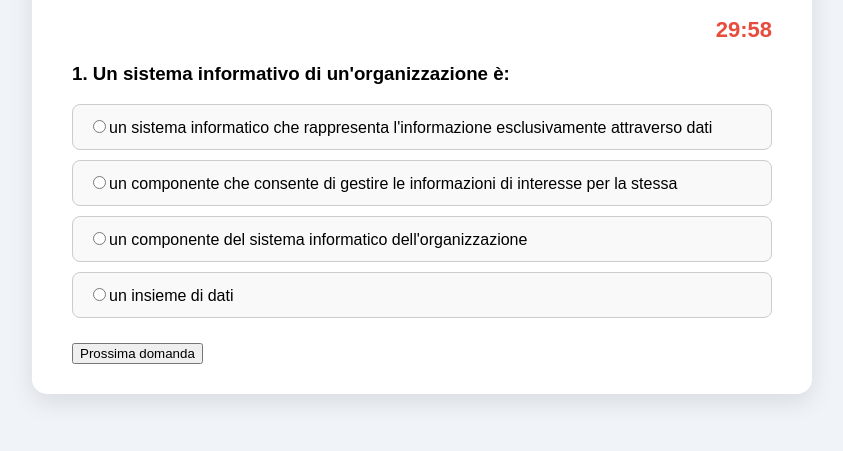
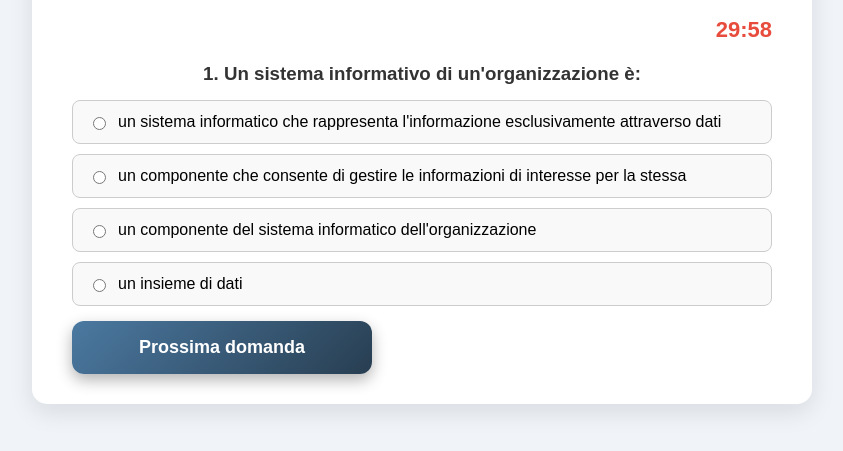
Before and after one commit to corby88/Pegaso, a plain HTML site: page index.html in a window 1280 px wide. Both pictures are taken after a click on the button "Inizia Esame". Shown: the part 131-582 px from the top of the page, without its empty margins (218-1061 px from the left). Drawn offline with Linux system fonts and the light colour scheme.

Commit message:
Fix CSS syntax and enhance button styles

```diff
--- a/style.css
+++ b/style.css
@@ -41,4 +41,81 @@ body {
   border: 1px solid #ccc;
   margin: 10px 0;
   cursor: pointer;
-  transit
+  transition: all 0.3s ease;
+  display: flex;
+  align-items: center;
+  background: #f9f9f9;
+}
+
+/* Hover sulle risposte */
+.answer:hover {
+  background: #e8f0fe;
+  border-color: #4285f4;
+}
+
+/* Radio input dentro le risposte */
+.answer input[type="radio"] {
+  margin-right: 12px;
+  cursor: pointer;
+}
+
+/* Risposta selezionata */
+.answer input[type="radio"]:checked + span {
+  font-weight: bold;
+}
+
+/* Bottone generale */
+button {
+  padding: 16px 30px;         /* Più grande e spazioso */
+  font-size: 18px;            /* Testo più leggibile */
+  font-weight: bold;
+  border: none;
+  border-radius: 12px;        /* Angoli arrotondati */
+  cursor: pointer;
+  transition: all 0.3s ease;
+  color: white;
+  margin-top: 20px;
+  display: block;
+  width: 100%;                /* Riempie il contenitore */
+  max-width: 300px;           /* Limite di larghezza */
+  text-align: center;
+}
+
+/* Bottone Prossima domanda (blu gradient) */
+button:not(.terminate) {
+  background: linear-gradient(135deg, #4b79a1, #283e51);
+  box-shadow: 0 6px 15px rgba(0, 0, 0, 0.3);
+}
+
+/* Bottone Termina Esame (rosso gradient) */
+button.terminate {
+  background: linear-gradient(135deg, #e74c3c, #c0392b);
+  box-shadow: 0 6px 15px rgba(0, 0, 0, 0.3);
+}
+
+/* Hover effetto animato per tutti i bottoni */
+button:hover {
+  transform: scale(1.08);
+  box-shadow: 0 8px 20px rgba(0,0,0,0.4);
+}
+
+/* Titoli domande */
+#quiz h3 {
+  margin-bottom: 15px;
+  color: #333;
+}
+
+/* Risultati */
+#quiz p {
+  background: #f8f9fa;
+  padding: 10px;
+  border-radius: 8px;
+  margin-bottom: 10px;
+  line-height: 1.4;
+}
+
+/* Punteggio finale */
+#quiz h3, #quiz h2 {
+  text-align: center;
+  margin-top: 20px;
+}
```
